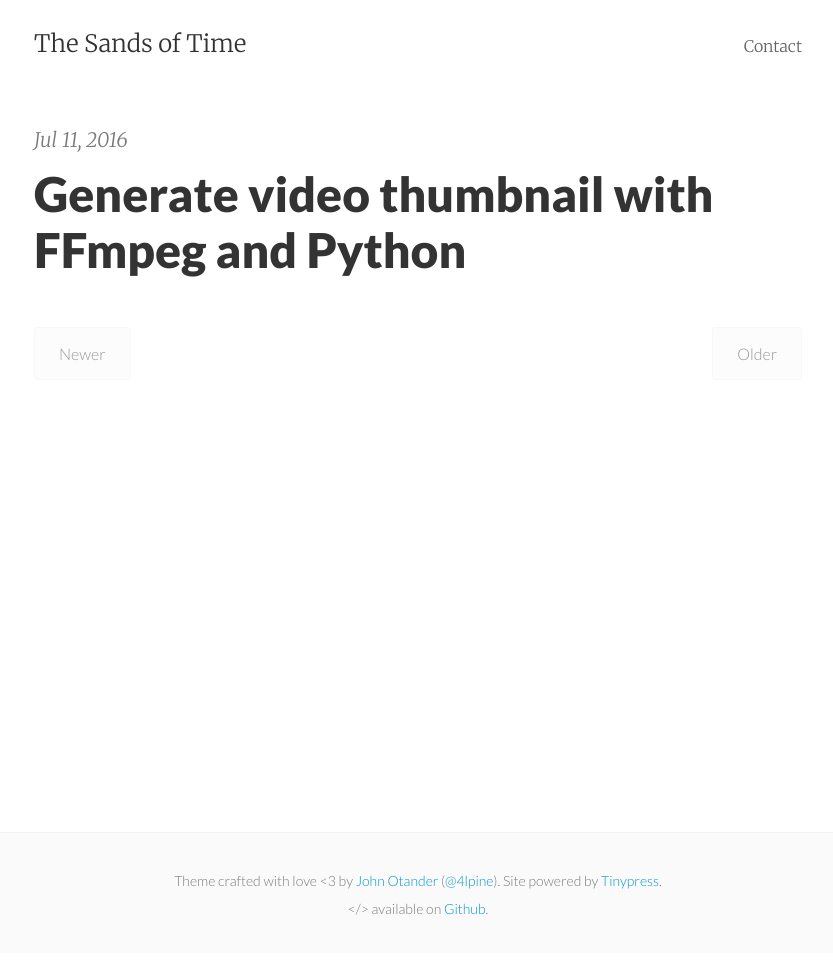
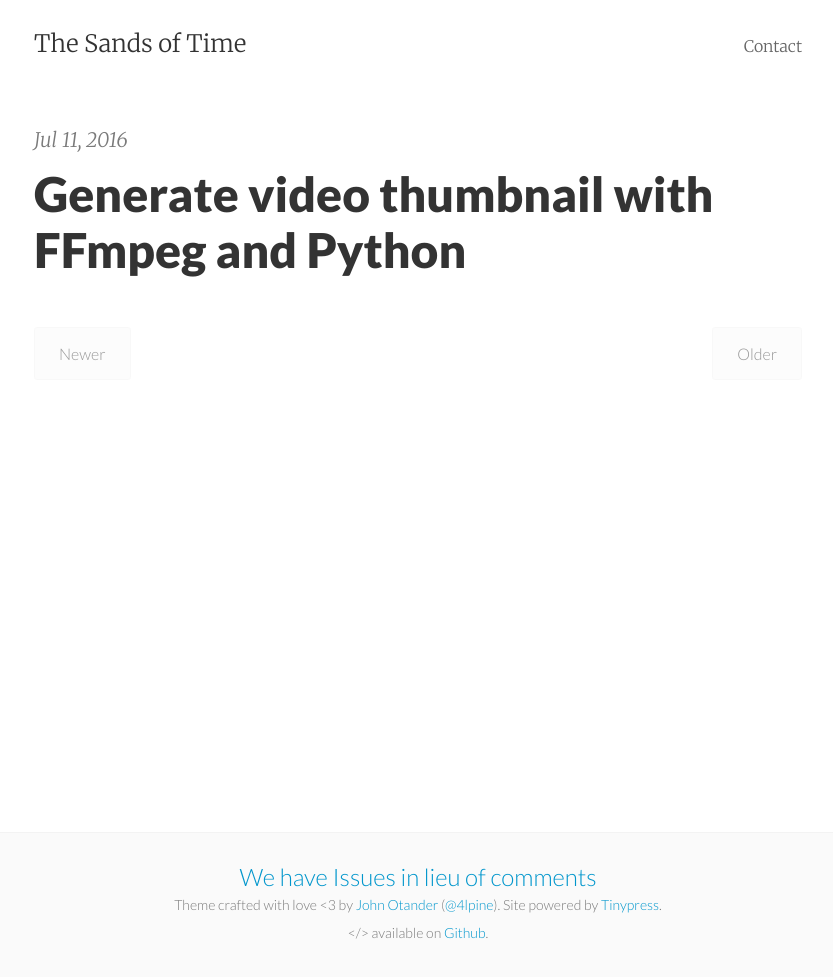
Before and after one commit to tailsu/tailsu.github.io, a Jekyll site: the page built from index.html, in a window 1280 px wide. Shown: the whole page, without its empty margins (222-1055 px from the left). Built offline with Jekyll 4.4.1, drawn with Linux system fonts in a browser that asks for light colours; the list of posts is cut into pages by our own code; before the commit the page ends 953 px from its top, so only the background shows below that.

Commit message:
link to comments

```diff
--- a/_includes/footer.html
+++ b/_includes/footer.html
@@ -1,5 +1,8 @@
 <footer class="footer">
   <div class="p2 wrap">
+    <div class="measure mt1 center">
+      <a href="https://github.com/tailsu/tailsu.github.io/issues">We have Issues in lieu of comments</a>
+    </div>
     <div class="measure mt1 center">
       <small>
         Theme crafted with love &lt;3 by <a href="http://johnotander.com">John Otander</a> (<a href="https://twitter.com/4lpine">@4lpine</a>). Site powered by <a href="https://tinypress.co/">Tinypress</a>.<br>
```
